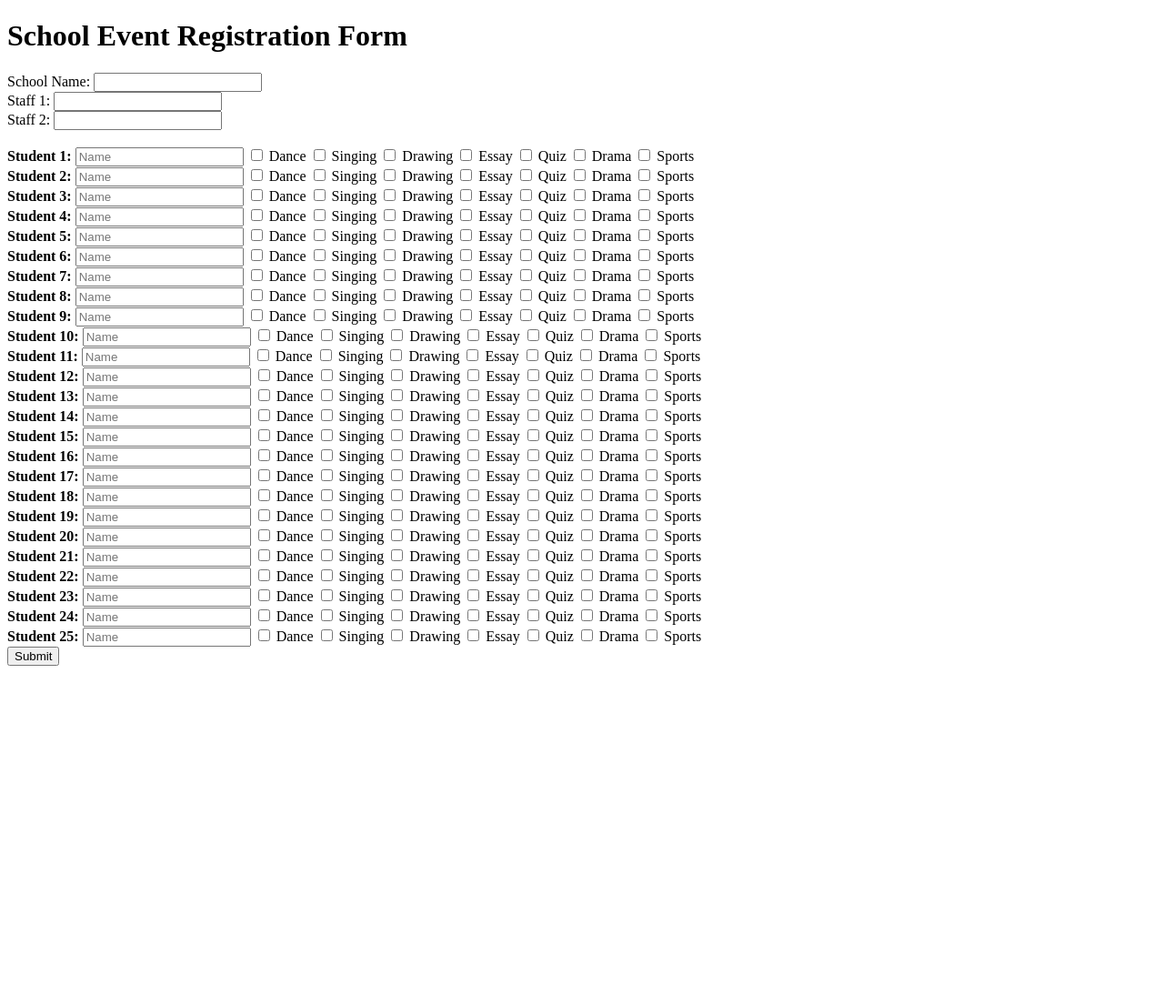
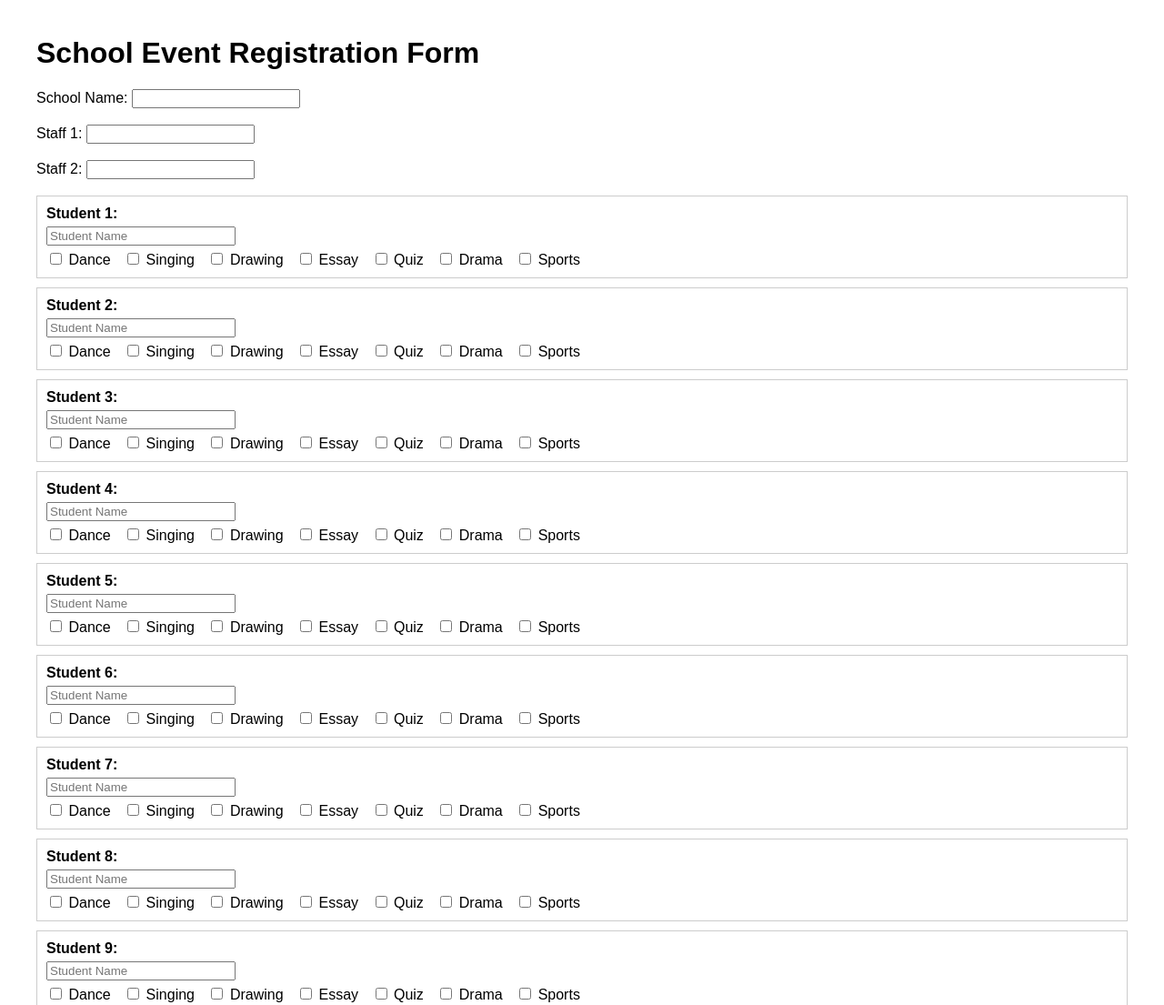
Before and after one commit to Faizal-18/MRCAS-CONNECT, a plain HTML site: page index.html in a window 1280 px wide. Shown: the top 1105 px of the page at 91% size. Before the commit the page ends 800 px from the top, so only its background shows below. Drawn offline with Linux system fonts and the light colour scheme.

Commit message:
Update index.html

```diff
--- a/index.html
+++ b/index.html
@@ -2,12 +2,30 @@
 <html>
 <head>
   <title>School Event Registration</title>
+  <style>
+    body {
+      font-family: Arial, sans-serif;
+      margin: 40px;
+    }
+    input[type="text"] {
+      margin: 5px 0;
+      width: 200px;
+    }
+    label {
+      margin-right: 10px;
+    }
+    .student-block {
+      border: 1px solid #ccc;
+      padding: 10px;
+      margin-bottom: 10px;
+    }
+  </style>
 </head>
 <body>
   <h1>School Event Registration Form</h1>
   <form id="form">
-    <label>School Name: <input name="school" required></label><br>
-    <label>Staff 1: <input name="staff1" required></label><br>
+    <label>School Name: <input name="school" required></label><br><br>
+    <label>Staff 1: <input name="staff1" required></label><br><br>
     <label>Staff 2: <input name="staff2" required></label><br><br>
 
     <div id="students"></div>
@@ -20,9 +38,11 @@
 
     for (let i = 1; i <= 25; i++) {
       const div = document.createElement("div");
-      div.innerHTML = `<b>Student ${i}:</b> <input type="text" name="student${i}" placeholder="Name">
-        ${events.map(event => `<label><input type="checkbox" name="student${i}_${event}"> ${event}</label>`).join(" ")}
-        <br>`;
+      div.className = "student-block";
+      div.innerHTML = `<b>Student ${i}:</b><br> <input type="text" name="student${i}" placeholder="Student Name"><br>
+        ${events.map(event =>
+          `<label><input type="checkbox" name="student${i}_${event}"> ${event}</label>`
+        ).join(" ")}<br>`;
       studentsDiv.appendChild(div);
     }
 
@@ -48,6 +68,7 @@
 
       const payload = { school, staff1, staff2, students };
 
+      try {
         const response = await fetch("https://script.google.com/macros/s/AKfycbyu9XG0iAOd0jBZfShaAViVGqrXoWKd0KAgsocEQlDUYmqHdKOLQ9U-x308RCWZhepnJg/exec", {
           method: "POST",
           body: JSON.stringify(payload),
@@ -55,9 +76,12 @@
             "Content-Type": "application/json"
           }
         });
-
         const result = await response.text();
         alert(result);
+      } catch (err) {
+        alert("Error submitting form. Check your script or network.");
+        console.error(err);
+      }
     });
   </script>
 </body>
```
Lines whose indentation alone changed are shown as unchanged.
